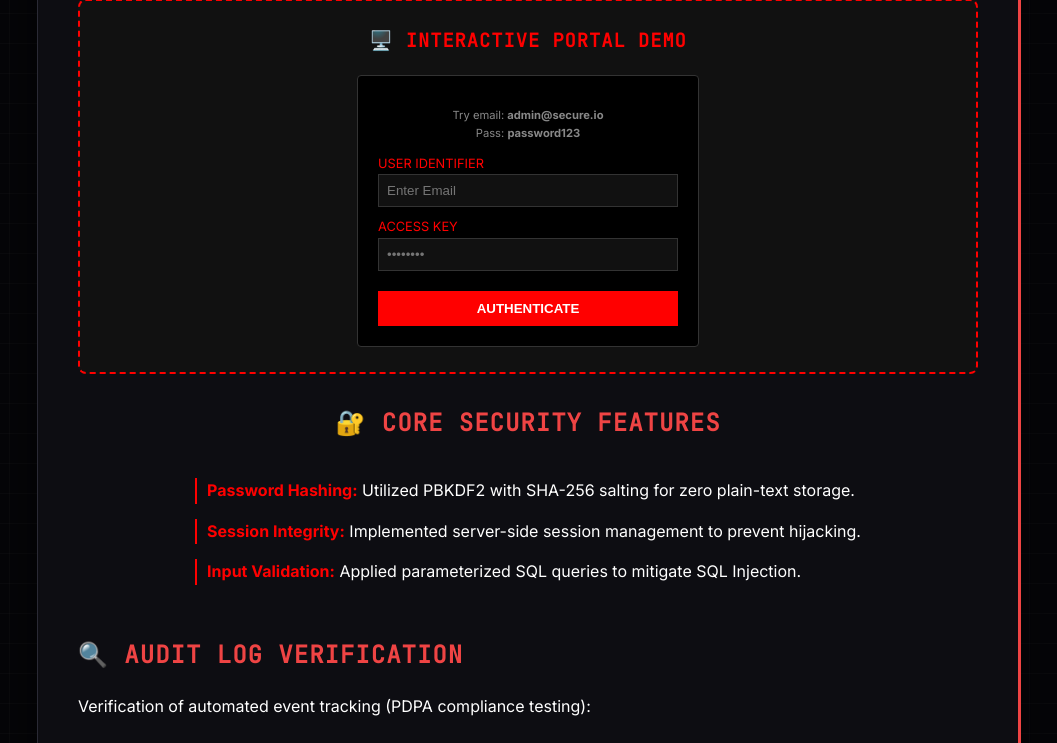
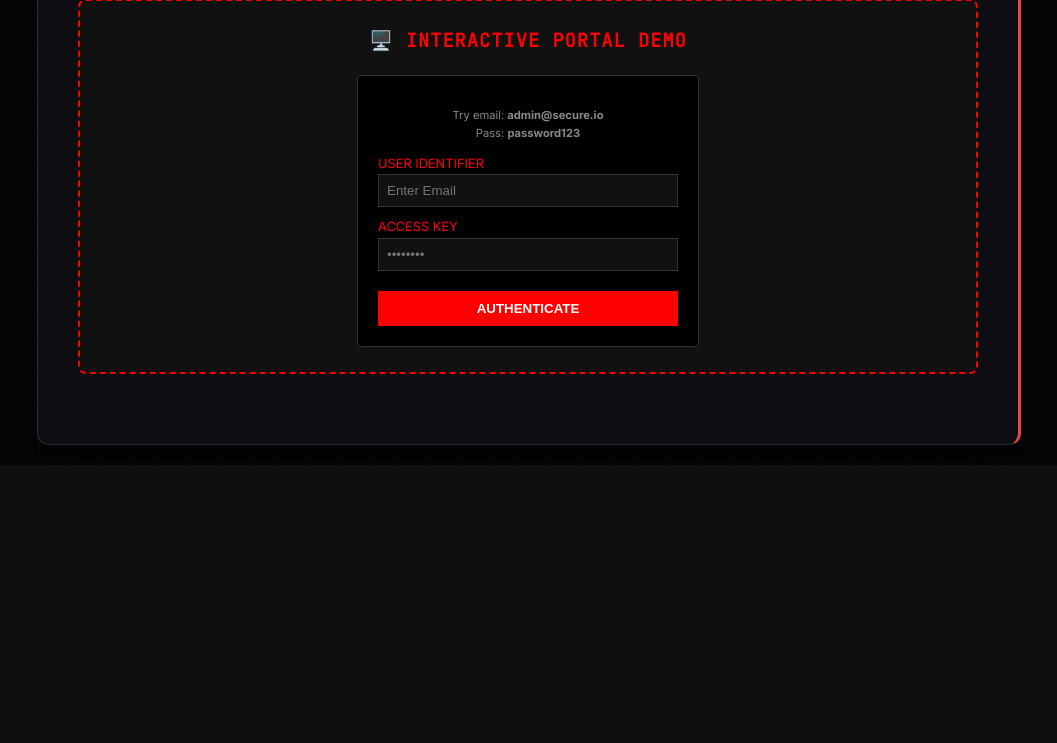
Before and after one commit to nakaokayumi/secure-identity-portal, a Flask app: template templates/index.html in a window 1280 px wide. Shown: the part 3317-4060 px from the top of the page, without its empty margins (111-1168 px from the left). After the commit the page ends 3782 px from the top, so only its background shows below. Run offline with Flask 3, Linux system fonts and the light colour scheme; the template is opened without the code that fills it, so the values that code supplies are empty.

Commit message:
Update index.html

```diff
--- a/templates/index.html
+++ b/templates/index.html
@@ -342,46 +342,3 @@
                 <button onclick="location.reload()" style="margin-top: 15px; background: transparent; border: 1px solid #fff; color: #fff; padding: 5px 10px; cursor: pointer;">Logout</button>
             </div>
         </div>
-
-        <h2 style="text-align: center;">🔐 Core Security Features</h2>
-        <div style="text-align: center;">
-            <ul style="list-style: none; padding: 0; display: inline-block; text-align: left;">
-                <li style="margin-bottom: 15px; padding-left: 10px; border-left: 2px solid #ff0000;">
-                    <strong style="color: #ff0000;">Password Hashing:</strong> Utilized PBKDF2 with SHA-256 salting for zero plain-text storage.
-                </li>
-                <li style="margin-bottom: 15px; padding-left: 10px; border-left: 2px solid #ff0000;">
-                    <strong style="color: #ff0000;">Session Integrity:</strong> Implemented server-side session management to prevent hijacking.
-                </li>
-                <li style="margin-bottom: 15px; padding-left: 10px; border-left: 2px solid #ff0000;">
-                    <strong style="color: #ff0000;">Input Validation:</strong> Applied parameterized SQL queries to mitigate SQL Injection.
-                </li>
-            </ul>
-        </div>
-
-        <h2>🔍 Audit Log Verification</h2>
-        <div class="screenshot-container">
-            <p>Verification of automated event tracking (PDPA compliance testing):</p>
-            <img src="./audit-log.png" alt="Security Audit Log Table">
-        </div>
-
-        <div style="text-align: center; margin-top: 40px;">
-            <a href="https://nakaokayumi.github.io/secure-identity-portal/login.html" class="btn">VIEW FULL SOURCE CODE ON GITHUB</a>
-        </div>
-    </div>
-
-    <script>
-    function runDemo() {
-        const user = document.getElementById('demo-user').value;
-        const pass = document.getElementById('demo-pass').value;
-
-        // Simple validation for interactive demo purposes
-        if(user === "admin@secure.io" && pass === "password123") {
-            document.getElementById('login-interface').style.display = 'none';
-            document.getElementById('dashboard-preview').style.display = 'block';
-        } else {
-            alert("Invalid Credentials. (Hint: See the test login credentials above the fields)");
-        }
-    }
-    </script>
-</body>
-</html>
```
